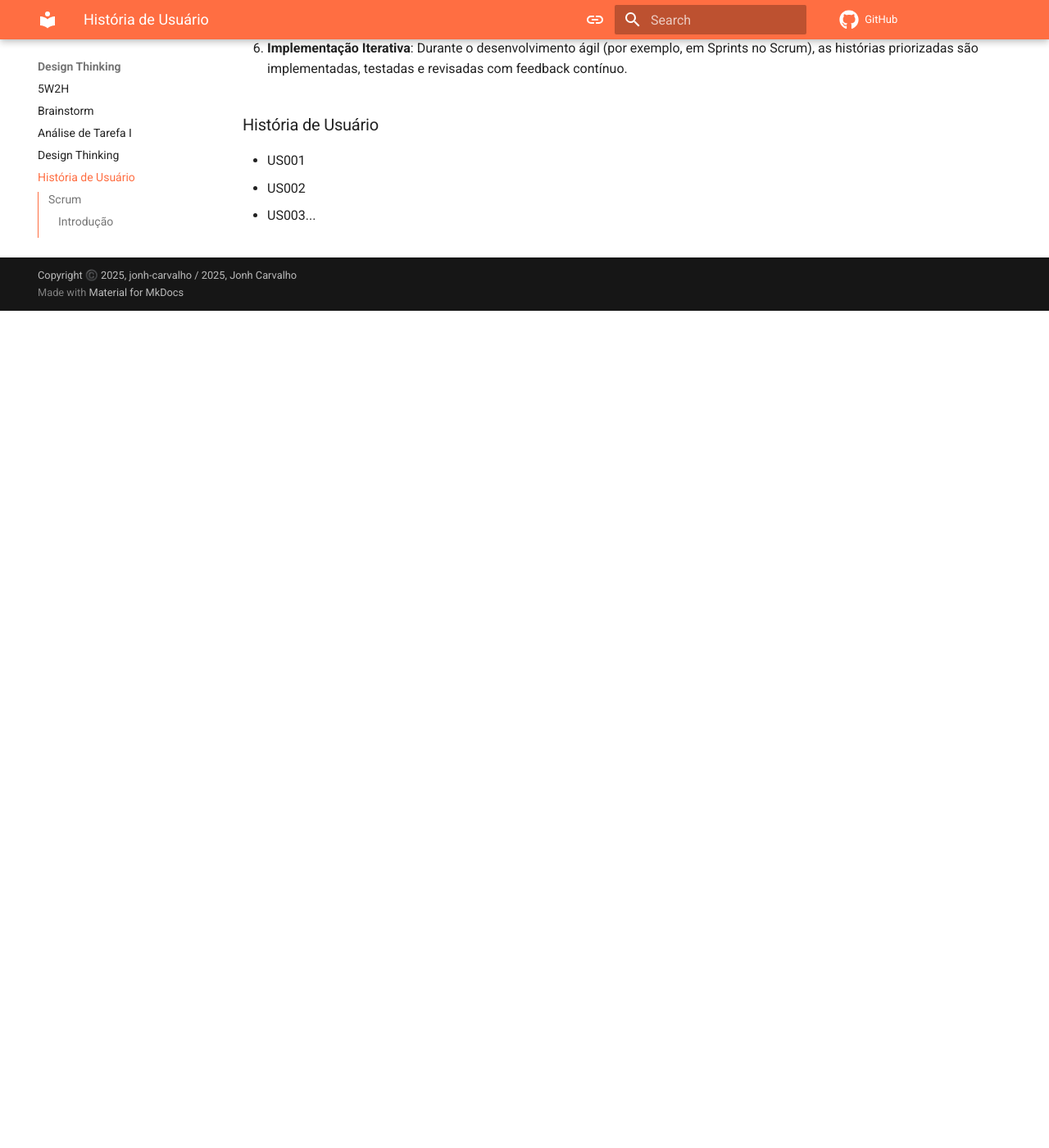
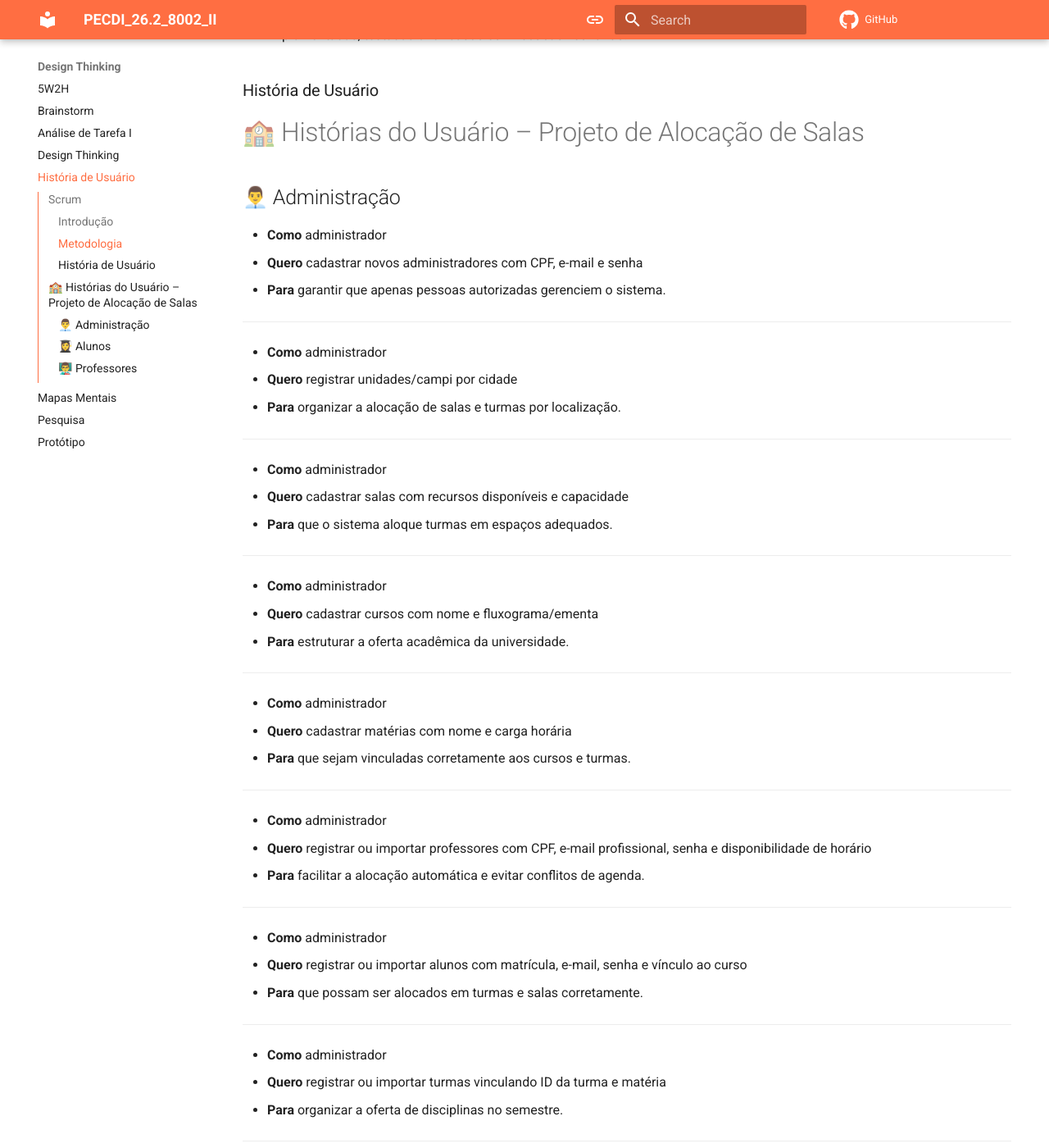
Before and after one commit to Projetos-de-Extensao/PECDI_26.2_8002_II, an MkDocs documentation site: the page built from docs/_Design Thinking/historiasdeusuario.md, in a window 1280 px wide and 1400 px high, scrolled down 1021 px. Shown: the whole window at 82% size. Built offline with MkDocs 1.6.1 and Material for MkDocs 9.7.7, drawn with Linux system fonts in a browser that asks for light colours; comment, search, counter and statistics services are not loaded; some of the changed text lies outside the part shown.

Commit message:
Adicionando histórias do usuário

```diff
--- a/docs/_Design Thinking/historiasdeusuario.md
+++ b/docs/_Design Thinking/historiasdeusuario.md
@@ -34,7 +34,92 @@ A criação e o uso de histórias de usuário geralmente seguem esta metodologia
 6. **Implementação Iterativa**: Durante o desenvolvimento ágil (por exemplo, em Sprints no Scrum), as histórias priorizadas são implementadas, testadas e revisadas com feedback contínuo.
 
 ### História de Usuário
+# 🏫 Histórias do Usuário – Projeto de Alocação de Salas
 
-* US001
-* US002
-* US003...
+## 👨‍💼 Administração
+
+- **Como** administrador
+- **Quero** cadastrar novos administradores com CPF, e-mail e senha
+- **Para** garantir que apenas pessoas autorizadas gerenciem o sistema.
+
+---
+
+- **Como** administrador
+- **Quero** registrar unidades/campi por cidade
+- **Para** organizar a alocação de salas e turmas por localização.
+
+---
+
+- **Como** administrador
+- **Quero** cadastrar salas com recursos disponíveis e capacidade
+- **Para** que o sistema aloque turmas em espaços adequados.
+
+---
+
+- **Como** administrador
+- **Quero** cadastrar cursos com nome e fluxograma/ementa
+- **Para** estruturar a oferta acadêmica da universidade.
+
+---
+
+- **Como** administrador
+- **Quero** cadastrar matérias com nome e carga horária
+- **Para** que sejam vinculadas corretamente aos cursos e turmas.
+
+---
+
+- **Como** administrador
+- **Quero** registrar ou importar professores com CPF, e-mail profissional, senha e disponibilidade de horário
+- **Para** facilitar a alocação automática e evitar conflitos de agenda.
+
+---
+
+- **Como** administrador
+- **Quero** registrar ou importar alunos com matrícula, e-mail, senha e vínculo ao curso
+- **Para** que possam ser alocados em turmas e salas corretamente.
+
+---
+
+- **Como** administrador
+- **Quero** registrar ou importar turmas vinculando ID da turma e matéria
+- **Para** organizar a oferta de disciplinas no semestre.
+
+---
+
+- **Como** administrador
+- **Quero** alocar professores em salas respeitando disponibilidade e evitando conflitos
+- **Para** garantir que cada disciplina tenha espaço e horário adequado.
+
+---
+
+- **Como** administrador
+- **Quero** distribuir alunos em turmas priorizando campus e turno da matrícula, com possibilidade de ajuste manual
+- **Para** otimizar a ocupação das salas e atender necessidades específicas.
+
+---
+
+## 👩‍🎓 Alunos
+
+- **Como** aluno
+- **Quero** escolher a matéria que desejo cursar, visualizando meu desempenho e pontuação
+- **Para** planejar melhor minha trajetória acadêmica.
+
+---
+
+- **Como** aluno
+- **Quero** visualizar a sala alocada e outras disponíveis
+- **Para** saber onde minhas aulas acontecerão.
+
+---
+
+## 👨‍🏫 Professores
+
+- **Como** professor
+- **Quero** visualizar a sala alocada para aplicar provas
+- **Para** organizar a aplicação de avaliações sem conflitos.
+
+---
+
+- **Como** professor
+- **Quero** visualizar a pontuação dos alunos que escolheram minha disciplina
+- **Para** acompanhar o desempenho e evolução da turma.
```
